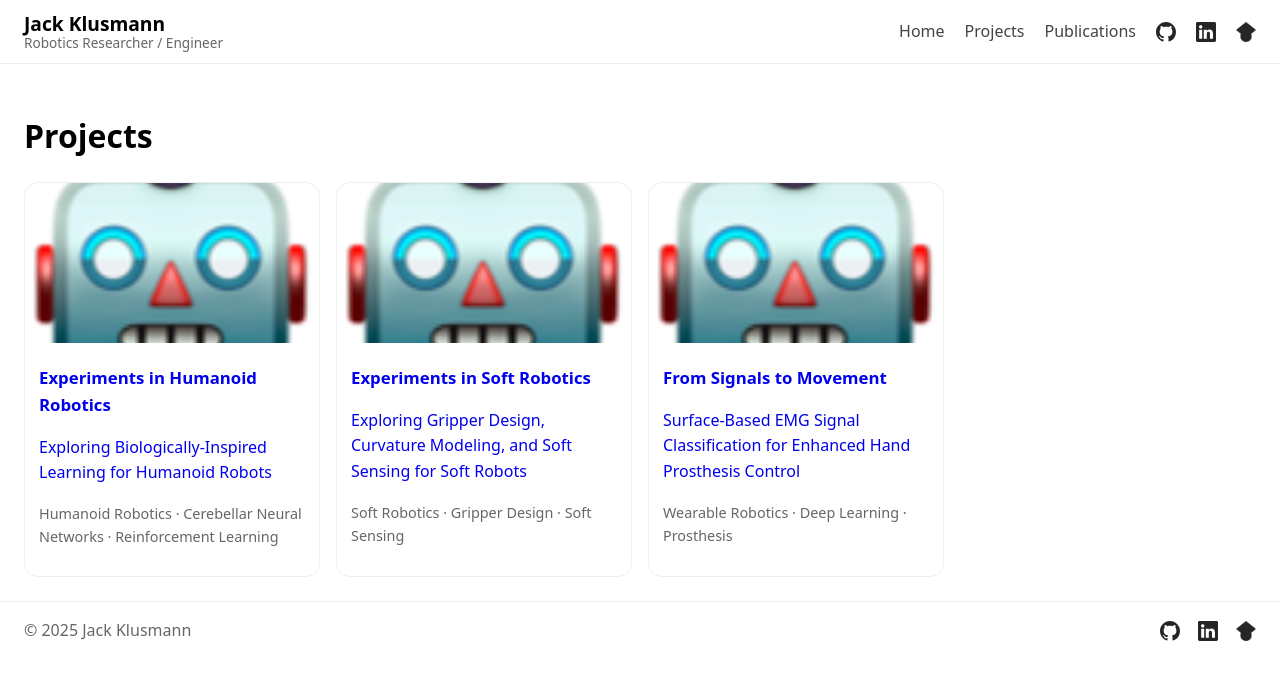
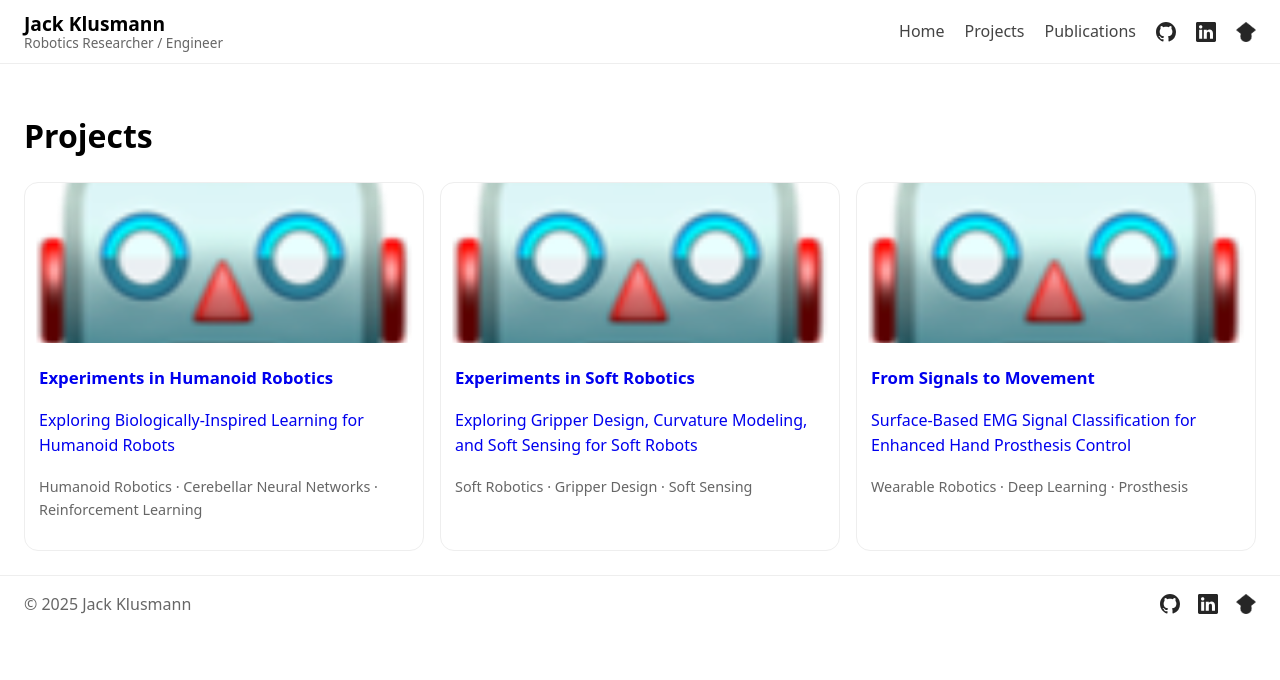
Before and after one commit to Jack-Klusmann/jack-klusmann.github.io, a Jekyll site: the page built from projects.md, in a window 1280 px wide. Shown: the top 680 px of the page. Built offline with Jekyll 4.4.1, drawn with Linux system fonts in a browser that asks for light colours.

Commit message:
Edited card style

```diff
--- a/assets/css/style.css
+++ b/assets/css/style.css
@@ -22,7 +22,7 @@
 
 .grid {
   display: grid;
-  grid-template-columns: repeat(auto-fill, minmax(260px, 1fr));
+  grid-template-columns: repeat(auto-fill, minmax(300px, 1fr));
   gap: var(--gap);
 }
 
```
